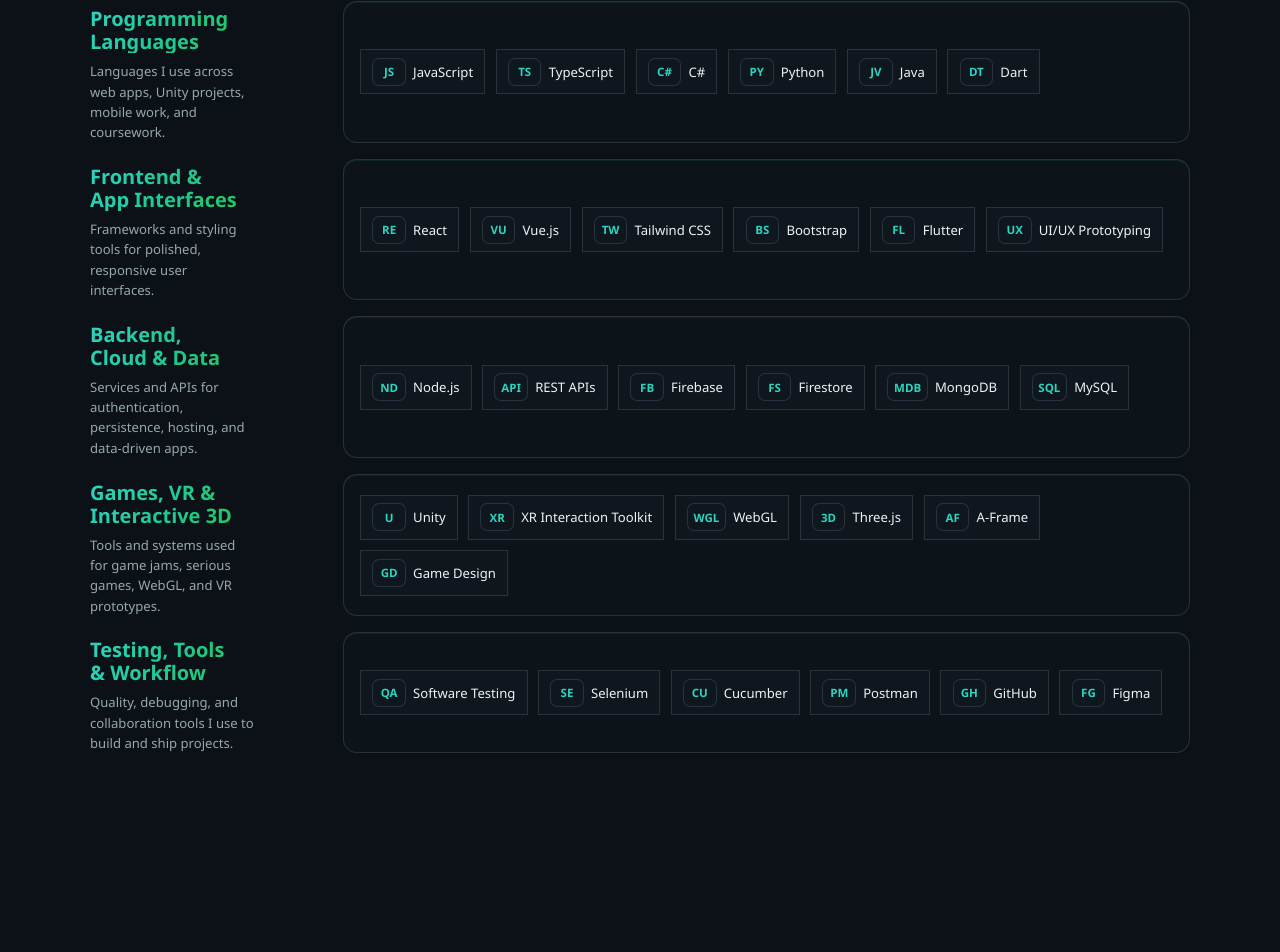
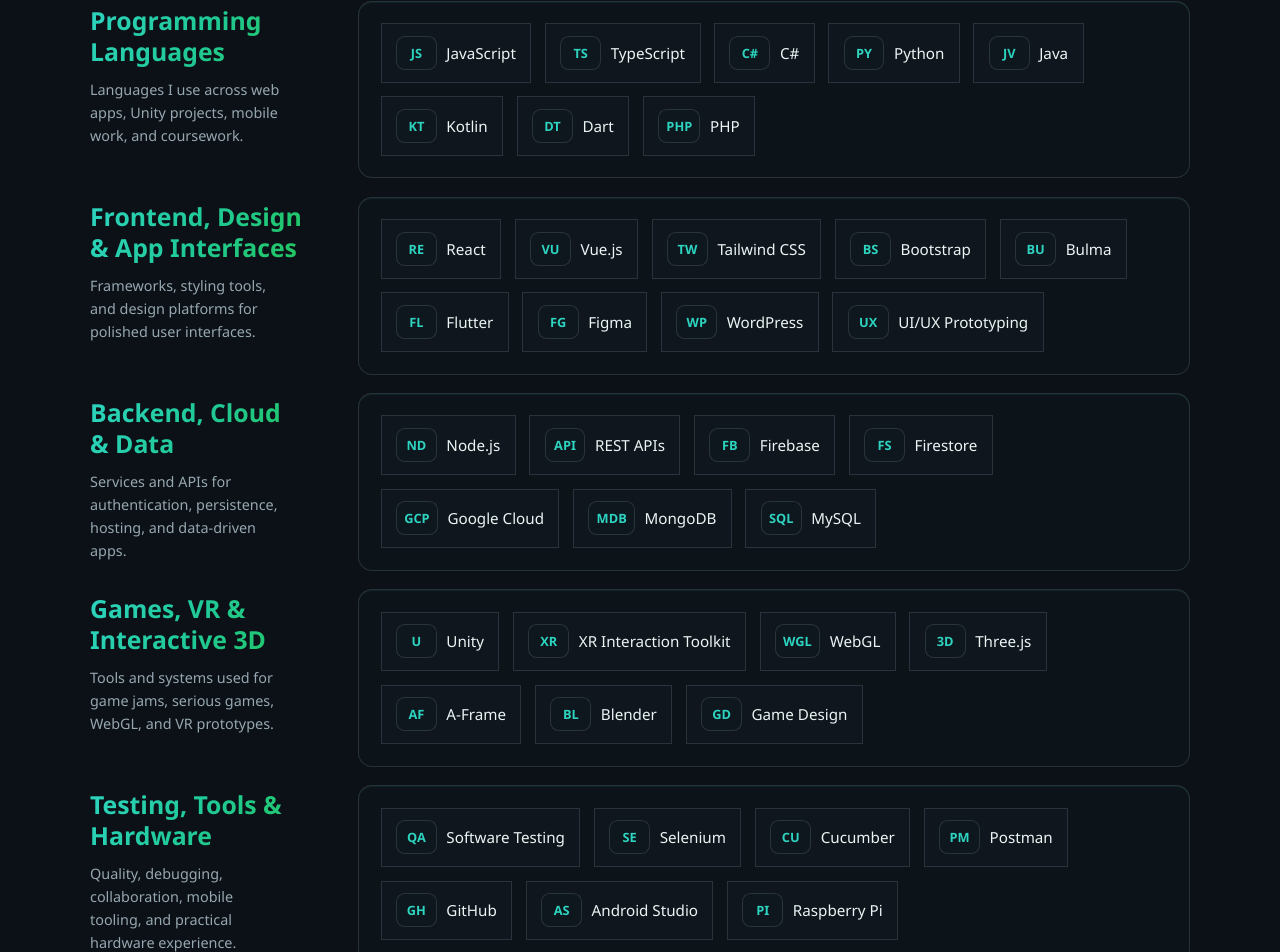
Before and after one commit to RodneyMcast/Portfolio, a React (Vite) app: page /about in a window 1280 px wide. Shown: the part 951-1903 px from the top of the page. Before the commit the page ends 1768 px from the top, so only its background shows below. Built offline with nearby package versions, Linux system fonts and the light colour scheme.

Commit message:
forgot to fix this aswell

```diff
--- a/src/data/projects.json
+++ b/src/data/projects.json
@@ -77,8 +77,8 @@
   {
     "id": "komet-quest",
     "title": "Komet Quest",
-    "description": "Unity WebGL serious game that simulates AI agentic browsers through interactive levels and guided digital tasks.",
-    "longDescription": "Agentic Browser Simulator is a Unity WebGL serious game built for a June 2026 thesis. It teaches users how AI-powered agentic browsers work through guided challenges such as research, form filling, and online assistance, while using missions, hints, feedback, progression, achievements, and analytics to highlight AI capabilities, limitations, risks, and responsible use.",
+    "description": "Unity WebGL game used for my bachelor's thesis in June 2026, simulating AI agentic browsers through interactive levels and guided digital tasks.",
+    "longDescription": "Agentic Browser Simulator is a Unity WebGL game used for my bachelor's thesis in June 2026. It teaches users how AI-powered agentic browsers work through guided challenges such as research, form filling, and online assistance, while using missions, hints, feedback, progression, achievements, and analytics to highlight AI capabilities, limitations, risks, and responsible use.",
     "year": 2026,
     "category": "games",
     "techStack": ["Unity", "C#", "WebGL", "Firebase"],
--- a/src/pages/AboutPage.tsx
+++ b/src/pages/AboutPage.tsx
@@ -36,15 +36,25 @@
         description: 'General programming foundation for object-oriented development.',
       },
       {
+        name: 'Kotlin',
+        iconText: 'KT',
+        description: 'Android-focused language experience for mobile development coursework.',
+      },
+      {
         name: 'Dart',
         iconText: 'DT',
         description: 'Used with Flutter for mobile app development and cross-platform UI work.',
       },
+      {
+        name: 'PHP',
+        iconText: 'PHP',
+        description: 'Server-side scripting experience, including web and WordPress-style workflows.',
+      },
     ],
   },
   {
-    title: 'Frontend & App Interfaces',
-    summary: 'Frameworks and styling tools for polished, responsive user interfaces.',
+    title: 'Frontend, Design & App Interfaces',
+    summary: 'Frameworks, styling tools, and design platforms for polished user interfaces.',
     skills: [
       {
         name: 'React',
@@ -67,9 +77,24 @@
         description: 'Reliable UI framework for quick responsive layouts and common components.',
       },
       {
+        name: 'Bulma',
+        iconText: 'BU',
+        description: 'CSS framework experience for clean responsive layouts and simple components.',
+      },
+      {
         name: 'Flutter',
         iconText: 'FL',
         description: 'Cross-platform app framework for mobile-first screens and app prototypes.',
+      },
+      {
+        name: 'Figma',
+        iconText: 'FG',
+        description: 'Design and prototyping tool for layouts, UI ideas, and presentation assets.',
+      },
+      {
+        name: 'WordPress',
+        iconText: 'WP',
+        description: 'CMS experience for editing, managing, and publishing website content.',
       },
       {
         name: 'UI/UX Prototyping',
@@ -101,6 +126,11 @@
         name: 'Firestore',
         iconText: 'FS',
         description: 'Cloud database used for saved game/app state and user-specific records.',
+      },
+      {
+        name: 'Google Cloud',
+        iconText: 'GCP',
+        description: 'Cloud platform experience connected to hosting, services, and deployment workflows.',
       },
       {
         name: 'MongoDB',
@@ -144,6 +174,11 @@
         description: 'Web framework for VR and 3D scenes using familiar HTML-style structure.',
       },
       {
+        name: 'Blender',
+        iconText: 'BL',
+        description: '3D asset and scene creation tool for models, visuals, and game-ready assets.',
+      },
+      {
         name: 'Game Design',
         iconText: 'GD',
         description: 'Designing mechanics, progression, feedback, puzzles, and player goals.',
@@ -151,8 +186,8 @@
     ],
   },
   {
-    title: 'Testing, Tools & Workflow',
-    summary: 'Quality, debugging, and collaboration tools I use to build and ship projects.',
+    title: 'Testing, Tools & Hardware',
+    summary: 'Quality, debugging, collaboration, mobile tooling, and practical hardware experience.',
     skills: [
       {
         name: 'Software Testing',
@@ -180,9 +215,14 @@
         description: 'Repository hosting, version control workflow, issues, and project sharing.',
       },
       {
-        name: 'Figma',
-        iconText: 'FG',
-        description: 'Design and prototyping tool for layouts, UI ideas, and presentation assets.',
+        name: 'Android Studio',
+        iconText: 'AS',
+        description: 'IDE experience for Android development, testing, and mobile app tooling.',
+      },
+      {
+        name: 'Raspberry Pi',
+        iconText: 'PI',
+        description: 'Small hardware platform experience for practical computing experiments.',
       },
     ],
   },
--- a/src/styles/globals.css
+++ b/src/styles/globals.css
@@ -868,28 +868,29 @@
 }
 
 .skills-groups {
-  width: min(100%, 1120px);
+  width: min(100%, 1180px);
   display: grid;
-  gap: var(--space-md);
+  gap: calc(var(--space-md) * 1.15);
 }
 
 .skill-group {
   display: grid;
-  grid-template-columns: minmax(170px, 0.28fr) minmax(0, 1fr);
-  gap: var(--space-md);
+  grid-template-columns: minmax(205px, 0.3fr) minmax(0, 1fr);
+  gap: calc(var(--space-md) * 1.15);
   align-items: stretch;
   text-align: left;
 }
 
 .skill-group-copy {
-  padding-top: 0.4rem;
+  padding-top: 0.25rem;
 }
 
 .skill-group-copy h3 {
-  margin: 0;
-  max-width: 13ch;
-  font-size: clamp(1rem, 2vw, 1.25rem);
-  line-height: 1.15;
+  margin: 0 0 0.1rem 0;
+  max-width: 15ch;
+  padding-bottom: 0.12rem;
+  font-size: clamp(1.2rem, 2.2vw, 1.55rem);
+  line-height: 1.25;
   background: var(--accent-gradient);
   -webkit-background-clip: text;
   background-clip: text;
@@ -897,38 +898,38 @@
 }
 
 .skill-group-copy p {
-  margin: 0.5rem 0 0 0;
-  max-width: 22ch;
+  margin: 0.55rem 0 0 0;
+  max-width: 24ch;
   color: var(--color-muted);
-  font-size: 0.82rem;
-  line-height: 1.55;
+  font-size: 0.9rem;
+  line-height: 1.6;
 }
 
 .skills-grid {
   list-style: none;
-  padding: 1rem;
+  padding: 1.35rem;
   margin: 0;
   width: 100%;
-  min-height: 4.6rem;
+  min-height: 5.9rem;
   border-radius: var(--radius-md);
   border: 1px solid var(--color-border-soft);
   background: color-mix(in srgb, var(--color-card) 72%, transparent);
   box-shadow: inset 0 1px 0 var(--color-glow-faint);
   display: flex;
   flex-wrap: wrap;
-  gap: 0.65rem;
+  gap: 0.85rem;
   align-content: center;
 }
 
 .skill-tile {
   position: relative;
-  padding: 0.48rem 0.7rem;
+  padding: 0.72rem 0.9rem;
   border-radius: var(--radius-sm);
   background: var(--color-surface-alt);
   border: 1px solid var(--color-border-soft);
   display: inline-flex;
   align-items: center;
-  gap: 0.45rem;
+  gap: 0.6rem;
   text-align: left;
   outline: none;
   transition:
@@ -949,22 +950,22 @@
 }
 
 .skill-icon {
-  min-width: 2.1rem;
-  height: 1.75rem;
-  padding: 0 0.35rem;
-  border-radius: 0.45rem;
+  min-width: 2.55rem;
+  height: 2.15rem;
+  padding: 0 0.45rem;
+  border-radius: 0.55rem;
   display: grid;
   place-items: center;
   font-weight: 600;
   letter-spacing: 0;
-  font-size: 0.72rem;
+  font-size: 0.8rem;
   color: var(--color-accent);
   background: var(--color-card);
   border: 1px solid var(--color-border-soft);
 }
 
 .skill-name {
-  font-size: 0.82rem;
+  font-size: 0.95rem;
   color: var(--color-text);
   white-space: nowrap;
 }
@@ -1290,12 +1291,13 @@
   }
 
   .skills-grid {
-    padding: 0.8rem;
-    gap: 0.55rem;
+    padding: 0.9rem;
+    gap: 0.65rem;
   }
 
   .skill-tile {
     width: 100%;
+    padding: 0.65rem 0.8rem;
   }
 
   .skill-name {
```
